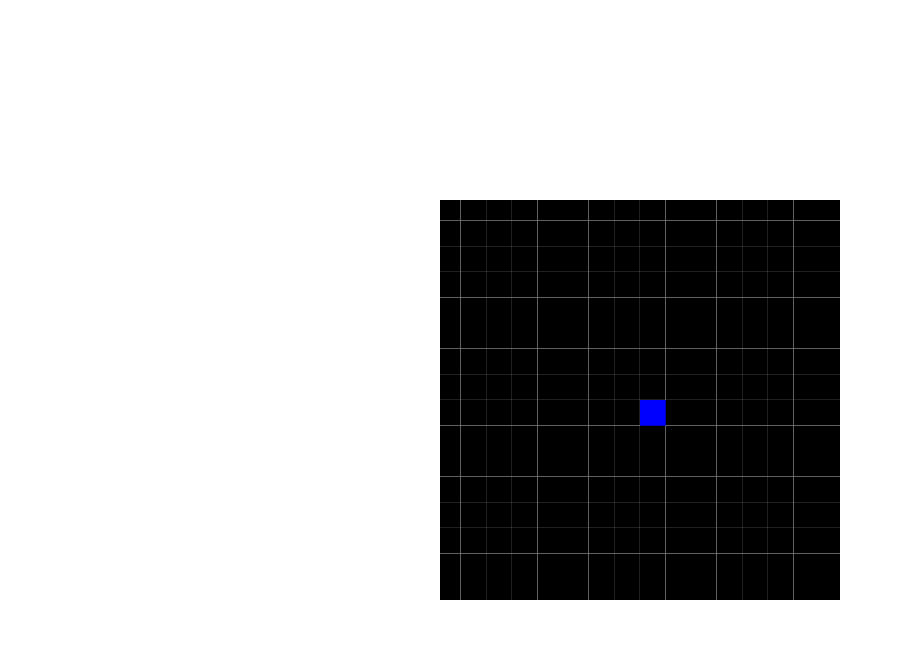
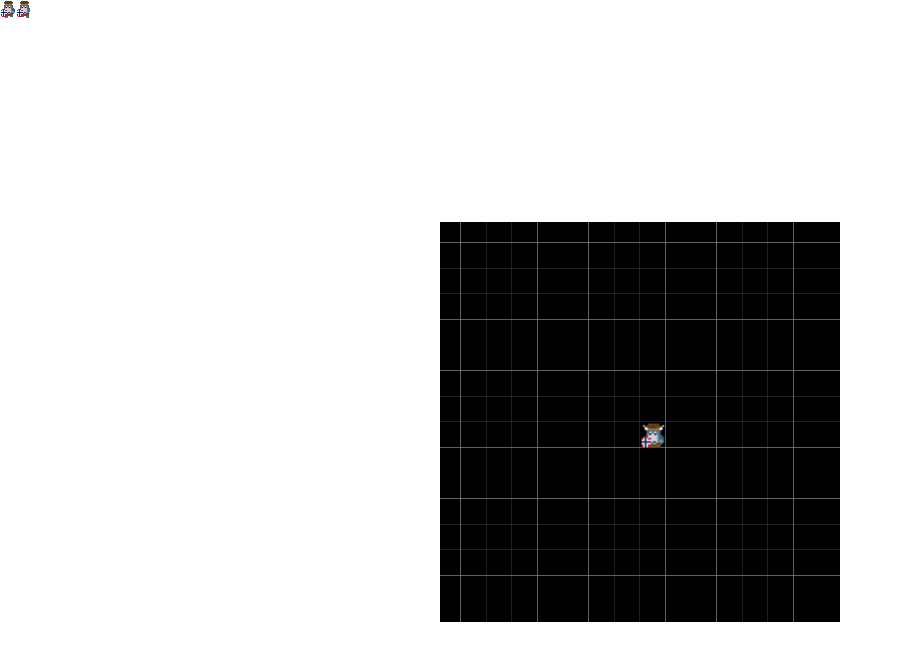
Before and after one commit to GeekyAubergine/blahbarian, a website built with Vite: page index.html in a window 1280 px wide. Shown: the whole page, without its empty margins (0-902 px from the left). Built offline with nearby package versions, Linux system fonts and the light colour scheme.

Commit message:
Sprite sheets

```diff
--- a/index.html
+++ b/index.html
@@ -4,6 +4,7 @@
     <meta charset="UTF-8"/>
     <meta name="viewport" content="width=device-width, initial-scale=1.0"/>
     <title>Blahaj the Blahbarian</title>
+    <img id="shark-sprites" src="/assets/shark-sprites.png">
   </head>
   <body>
     <div id="app">
--- a/src/main.ts
+++ b/src/main.ts
@@ -1,5 +1,5 @@
 import { renderWorld } from "./renderer";
-import sprites from "./sprites";
+import "./sprites";
 import "./style.css";
 import { Direction, EnemyType, World } from "./types";
 
@@ -16,6 +16,24 @@ const world: World = {
     velocity: { x: 0, y: 0 },
     health: 100,
     direction: Direction.UP,
+    animation: {
+      [Direction.UP]: {
+        spriteSheetId: "player",
+        spriteIds: ["player-up-1", "player-up-2"],
+      },
+      [Direction.DOWN]: {
+        spriteSheetId: "player",
+        spriteIds: ["player-down-1", "player-down-2"],
+      },
+      [Direction.LEFT]: {
+        spriteSheetId: "player",
+        spriteIds: ["player-left-1", "player-left-2"],
+      },
+      [Direction.RIGHT]: {
+        spriteSheetId: "player",
+        spriteIds: ["player-right-1", "player-right-2"],
+      },
+    },
   },
 };
 
--- a/src/renderer.ts
+++ b/src/renderer.ts
@@ -1,6 +1,48 @@
-import { Enemy, EnemyType, Entity, TileType, World } from "./types";
+import { SPRITE_SHEETS } from "./sprites";
+import {
+  Enemy,
+  EnemyType,
+  Entity,
+  SpriteSheet,
+  SpriteSheets,
+  TileType,
+  World,
+} from "./types";
 
 const TILE_SIZE = 64;
+
+export function renderSprite(
+  ctx: CanvasRenderingContext2D,
+  spiteSheets: SpriteSheets,
+  spriteSheetId: string,
+  spriteId: string,
+  x: number,
+  y: number
+) {
+  // render sprite
+  const spriteSheet = spiteSheets[spriteSheetId];
+  const sprite = spriteSheet.sprites[spriteId];
+
+  const scale = TILE_SIZE / sprite.size;
+
+  const { image } = spriteSheet;
+
+  if (!image) {
+    throw new Error("Image not found");
+  }
+
+  ctx.drawImage(
+    image as CanvasImageSource,
+    sprite.sx,
+    sprite.sy,
+    sprite.size,
+    sprite.size,
+    x,
+    y,
+    sprite.size * scale,
+    sprite.size * scale
+  );
+}
 
 export function renderEnemy(ctx: CanvasRenderingContext2D, enemy: Enemy) {
   switch (enemy.type) {
@@ -16,11 +58,23 @@ export function renderEnemy(ctx: CanvasRenderingContext2D, enemy: Enemy) {
   ctx.fillRect(x * TILE_SIZE, y * TILE_SIZE, TILE_SIZE, TILE_SIZE);
 }
 
-export function renderPlayer(ctx: CanvasRenderingContext2D, player: Entity) {
+export function renderPlayer(
+  ctx: CanvasRenderingContext2D,
+  spiteSheets: SpriteSheets,
+  player: Entity
+) {
   ctx.fillStyle = "blue";
   const { x, y } = player.position;
   // render circle
-  ctx.fillRect(x * TILE_SIZE, y * TILE_SIZE, TILE_SIZE, TILE_SIZE);
+  //   ctx.fillRect(x * TILE_SIZE, y * TILE_SIZE, TILE_SIZE, TILE_SIZE);
+  renderSprite(
+    ctx,
+    spiteSheets,
+    "player",
+    "player-down-1",
+    x * TILE_SIZE,
+    y * TILE_SIZE
+  );
 }
 
 export function renderTile(
@@ -46,6 +100,9 @@ export function renderWorld(
   ctx: CanvasRenderingContext2D,
   world: World
 ) {
+  ctx.imageSmoothingEnabled = true;
+  ctx.imageSmoothingQuality = "high";
+
   const { width, height } = canvas;
   const { player } = world;
   const { position: playerPosition } = player;
@@ -78,7 +135,7 @@ export function renderWorld(
     renderEnemy(ctx, enemy);
   });
 
-  renderPlayer(ctx, world.player);
+  renderPlayer(ctx, SPRITE_SHEETS, world.player);
 
   ctx.resetTransform();
 }
--- a/src/sprites.ts
+++ b/src/sprites.ts
@@ -1,9 +1,9 @@
 import { SpriteSheet } from "./types";
-import sharkSprites from "./assets/shark-sprites.png";
+// import sharkSprites from "./assets/shark-sprites.png";
 
 export const PLAYER_SPRITE_SHEET: SpriteSheet = {
   id: "player",
-  file: '',
+  image: document.getElementById("shark-sprites"),
   sprites: {
     "player-down-1": {
       id: "player-down-1",
@@ -21,7 +21,19 @@ export const PLAYER_SPRITE_SHEET: SpriteSheet = {
   width: 32,
   height: 16,
 };
+console.log("sdlfkjlksejhf;kj");
 
-console.log({ sharkSprites });
+// console.log({ sharkSprites });
 
-const SPRITE_SHEETS = [PLAYER_SPRITE_SHEET];
+// let image = new Image();
+// image.src = sharkSprites;
+
+// console.log({ image });
+
+export const SPRITE_SHEETS: Record<string, SpriteSheet> = {
+  [PLAYER_SPRITE_SHEET.id]: PLAYER_SPRITE_SHEET,
+};
+
+// for (const spriteSheet of Object.values(SPRITE_SHEETS)) {
+//   spriteSheet.img.src = spriteSheet.fileSource;
+// }
--- a/src/types.ts
+++ b/src/types.ts
@@ -7,11 +7,13 @@ export interface SpriteSheetSprite {
 
 export interface SpriteSheet {
   id: string;
-  file: string;
+  image: HTMLElement | null;
   sprites: Record<string, SpriteSheetSprite>;
   width: number;
   height: number;
 }
+
+export type SpriteSheets = Record<string, SpriteSheet>;
 
 export interface Animation {
   spriteSheetId: string;
```
Also changed, not shown: public/assets/shark-sprites.png (renamed from src/assets/shark-sprites.png).
